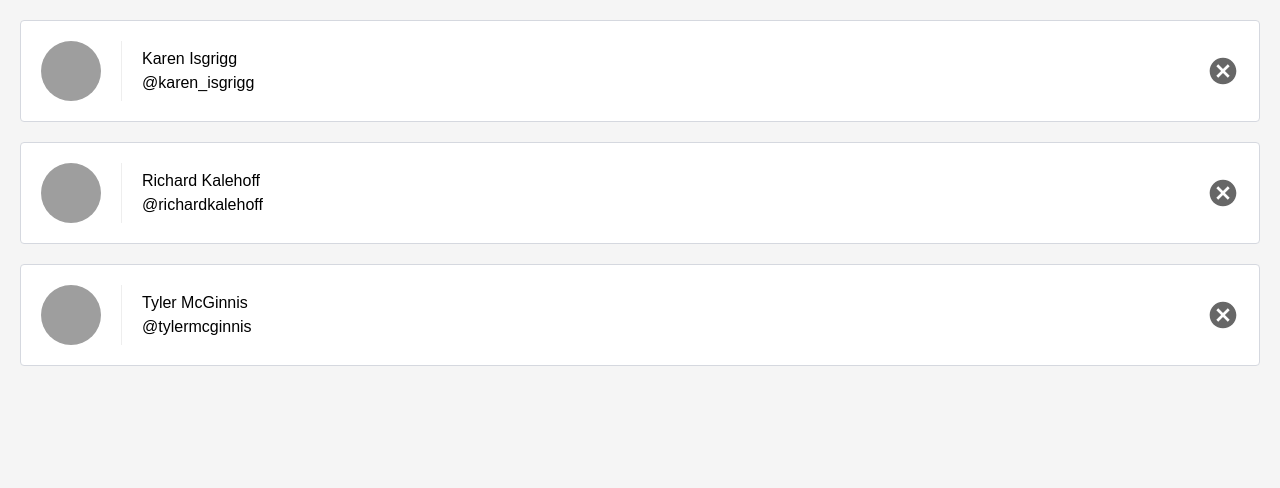
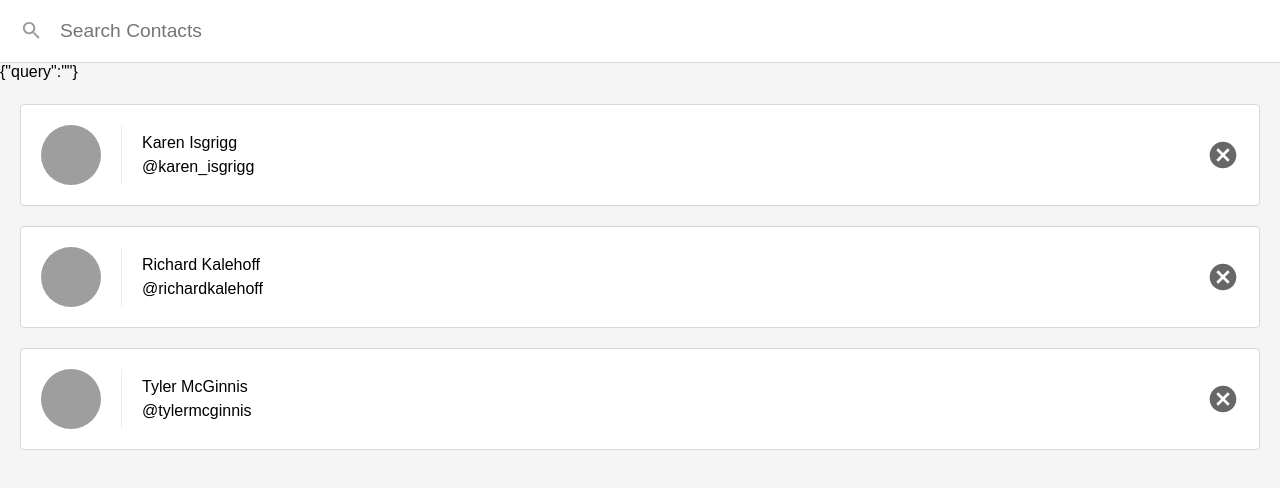
Before and after one commit to simotae14/Contacts, a React (Create React App) app: page / in a window 1280 px wide. Shown: the top 488 px of the page. Built offline with nearby package versions, Linux system fonts and the light colour scheme.

Commit message:
Controlled Components part1

```diff
--- a/src/ListContacts.js
+++ b/src/ListContacts.js
@@ -1,10 +1,34 @@
-import React from 'react';
+import React, { Component } from 'react';
 import PropTypes from 'prop-types';
 
-function ListContacts(props) {
+class ListContacts extends Component {
+  static propTypes = {
+    contacts: PropTypes.array.isRequired,
+    onDeleteContact: PropTypes.func.isRequired
+  }
+  state = {
+    query: ''
+  }
+  updateQuery= (query) => {
+    this.setState({
+      query: query.trim()
+    })
+  }
+  render() {
     return (
+        <div className='list-contacts'>
+          {JSON.stringify(this.state)}
+          <div className='list-contacts-top'>
+            <input
+              className='search-contacts'
+              type='text'
+              placeholder='Search Contacts'
+              value={this.state.query}
+              onChange={(event) => this.updateQuery(event.target.value)}
+            />
+          </div>
           <ol className='contact-list'>
-        { props.contacts.map((contact) => (
+            { this.props.contacts.map((contact) => (
                 <li key={contact.id} className='contact-list-item'>
                   <div
                     className='contact-avatar'
@@ -18,19 +42,17 @@
                   </div>
                   <button
                     className='contact-remove'
-                onClick={() => props.onDeleteContact(contact) }
+                    onClick={() => this.props.onDeleteContact(contact) }
                   >
                     Remove
                   </button>
                 </li>
             ))}
         </ol>
-  );
+
+        </div>
+    )
   }
-
-ListContacts.propTypes = {
-  contacts: PropTypes.array.isRequired,
-  onDeleteContact: PropTypes.func.isRequired
 }
 
 export default ListContacts;
```
Lines whose indentation alone changed are shown as unchanged.
